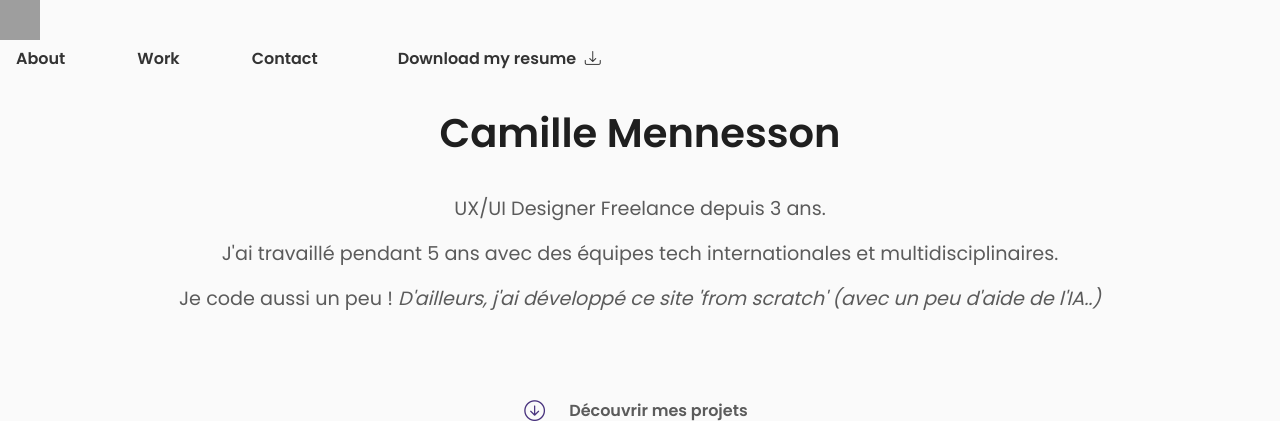
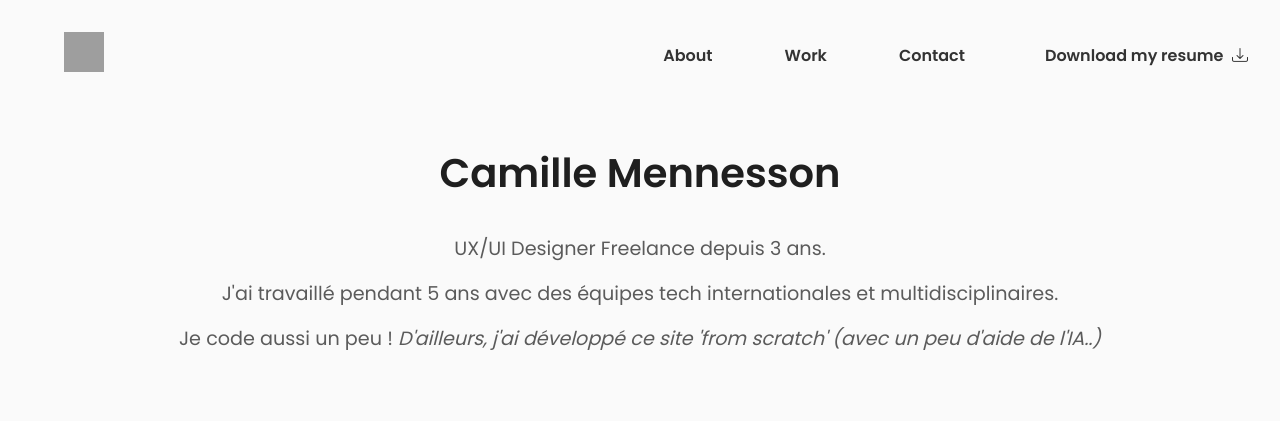
Before and after one commit to camillemennesson/my-portfolio, a PHP site: page / in a window 1280 px wide. Shown: the top 421 px of the page. Run offline with PHP 8.4, Linux system fonts and the light colour scheme; grey boxes are pictures that could not be loaded.

Commit message:
added navbar directly to HTML

```diff
--- a/index.html
+++ b/index.html
@@ -15,6 +15,7 @@
 
 <body>
 
+ <!-- NAV BAR -->
     <header>
         <div class="logo">
             <a href="index.html">
@@ -25,8 +26,7 @@
             </a>
         </div>
         <!-- Burger Icon -->
-        <div class="burger-menu" id="burger-menu"
-        onclick="toggleMenu()">
+        <div class="burger-menu" id="burger-menu">
             <span></span>
             <span></span>
             <span></span>
@@ -47,7 +47,6 @@
 
             </ul>
         </nav>
-
     </header>
 
      <!-- Name and Description Section -->
--- a/style.css
+++ b/style.css
@@ -69,6 +69,15 @@ body {
 
 .spotify h1 {
     color: #7B50EC;
+}
+
+header {
+display: flex;
+justify-content: space-between;
+align-items: center;
+width: 100%;
+padding: 0 2rem;
+margin: 2rem;
 }
 
 header h2 {
@@ -499,6 +508,10 @@ height: auto;
     }
 }
 
+.logo {
+ display: flex;
+ align-items: center;
+}
 
 .logo img {
     width: 40px;
```
